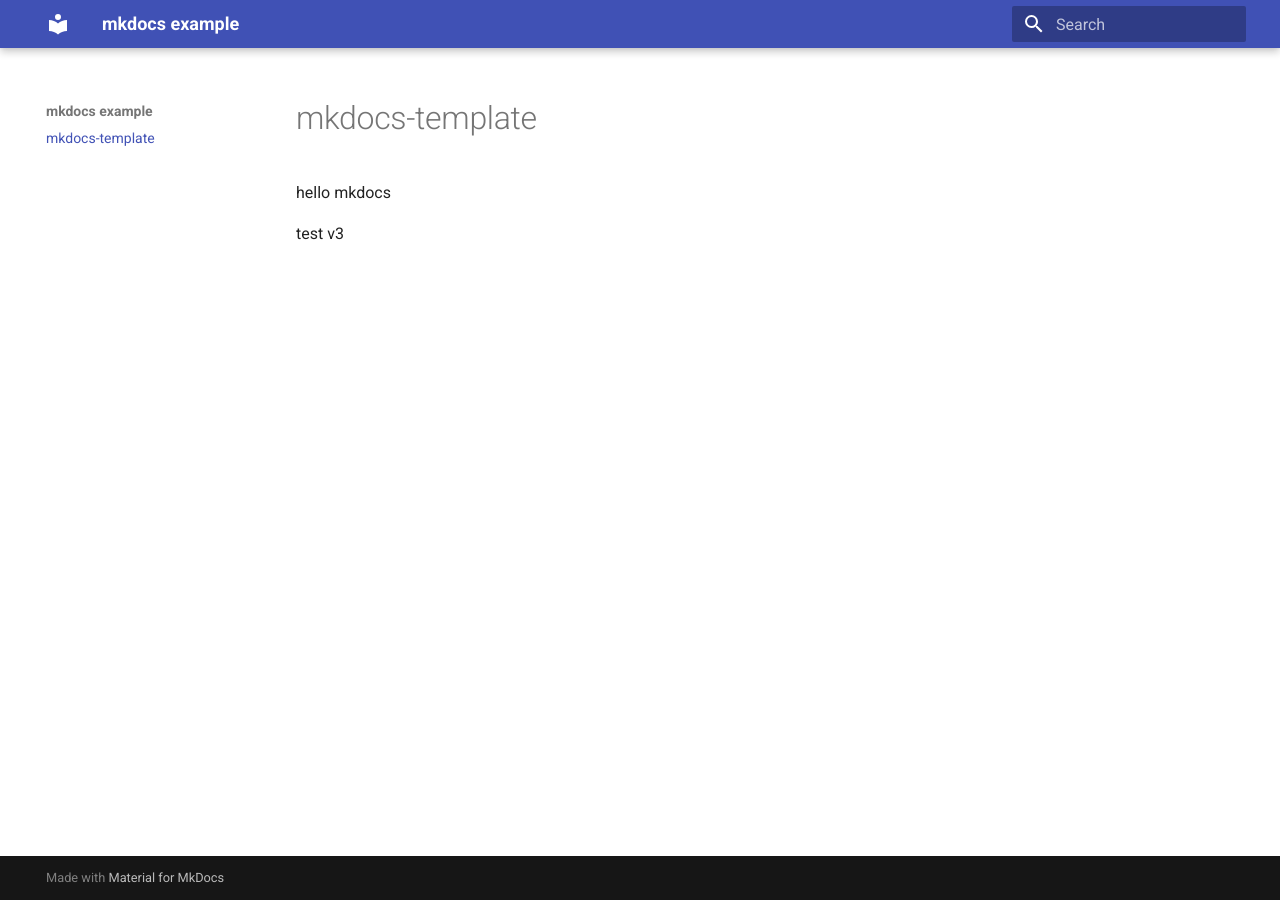
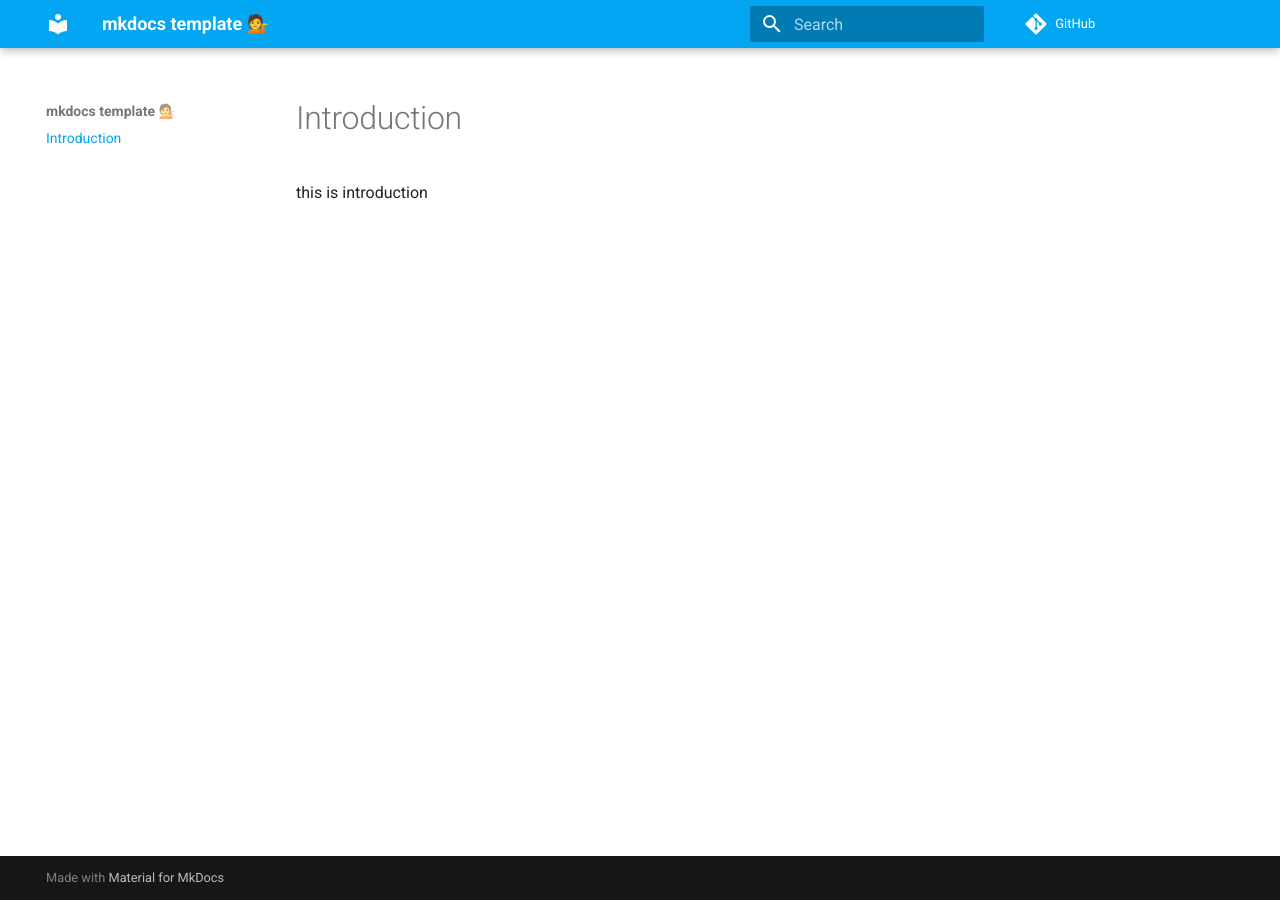
Before and after one commit to jaronnie/mkdocs-template, an MkDocs documentation site: the page built from docs/index.md, in a window 1280 px wide. Built offline with MkDocs 1.6.1 and Material for MkDocs 9.7.7, drawn with Linux system fonts in a browser that asks for light colours; comment, search, counter and statistics services are not loaded.

Commit message:
feat(mkdocs): update docs

```diff
--- a/docs/index.md
+++ b/docs/index.md
@@ -1,5 +1,3 @@
-# mkdocs-template
+# Introduction
 
-hello mkdocs
-
-test v3
+this is introduction
--- a/mkdocs.yml
+++ b/mkdocs.yml
@@ -1,3 +1,31 @@
-site_name: mkdocs example
+site_name: 'mkdocs template 💁'
+site_url: https://mkdocs-template.jaronnie.com/
+repo_url: https://github.com/jaronnie/mkdocs-template
+edit_uri: edit/main/docs/
+
 theme:
   name: material
+  custom_dir: docs
+  palette:
+    primary: light blue
+
+nav:
+  - index.md
+
+plugins:
+  - search
+  - redirects:
+      redirect_maps:
+        'repo.md':      'https://github.com/jaronnie/mkdocs-template'
+        'issues.md':    'https://github.com/jaronnie/mkdocs-template/issues'
+        'prs.md':       'https://github.com/jaronnie/mkdocs-template/pulls'
+        'releases.md':  'https://github.com/jaronnie/mkdocs-template/releases'
+
+markdown_extensions:
+  - pymdownx.highlight:
+      anchor_linenums: true
+      line_spans: __span
+      pygments_lang_class: true
+  - pymdownx.inlinehilite
+  - pymdownx.snippets
+  - pymdownx.superfences
```
